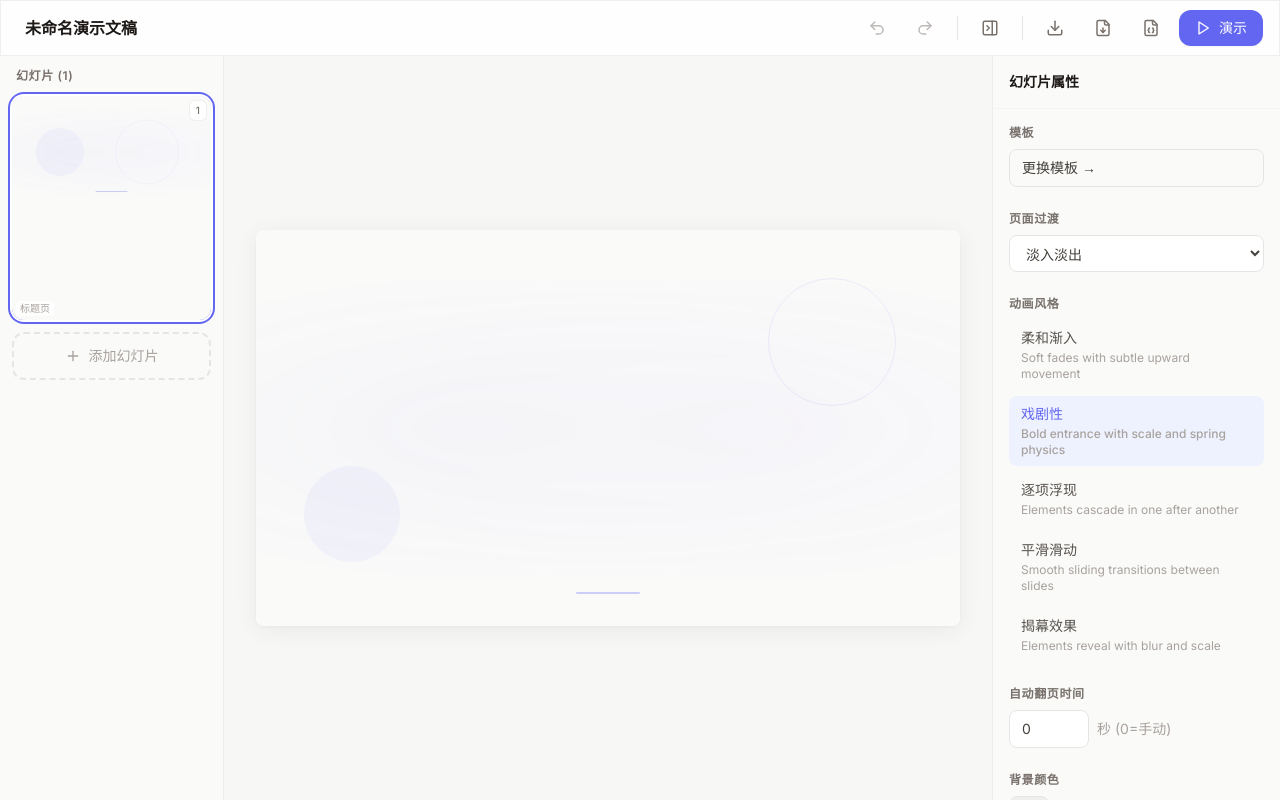
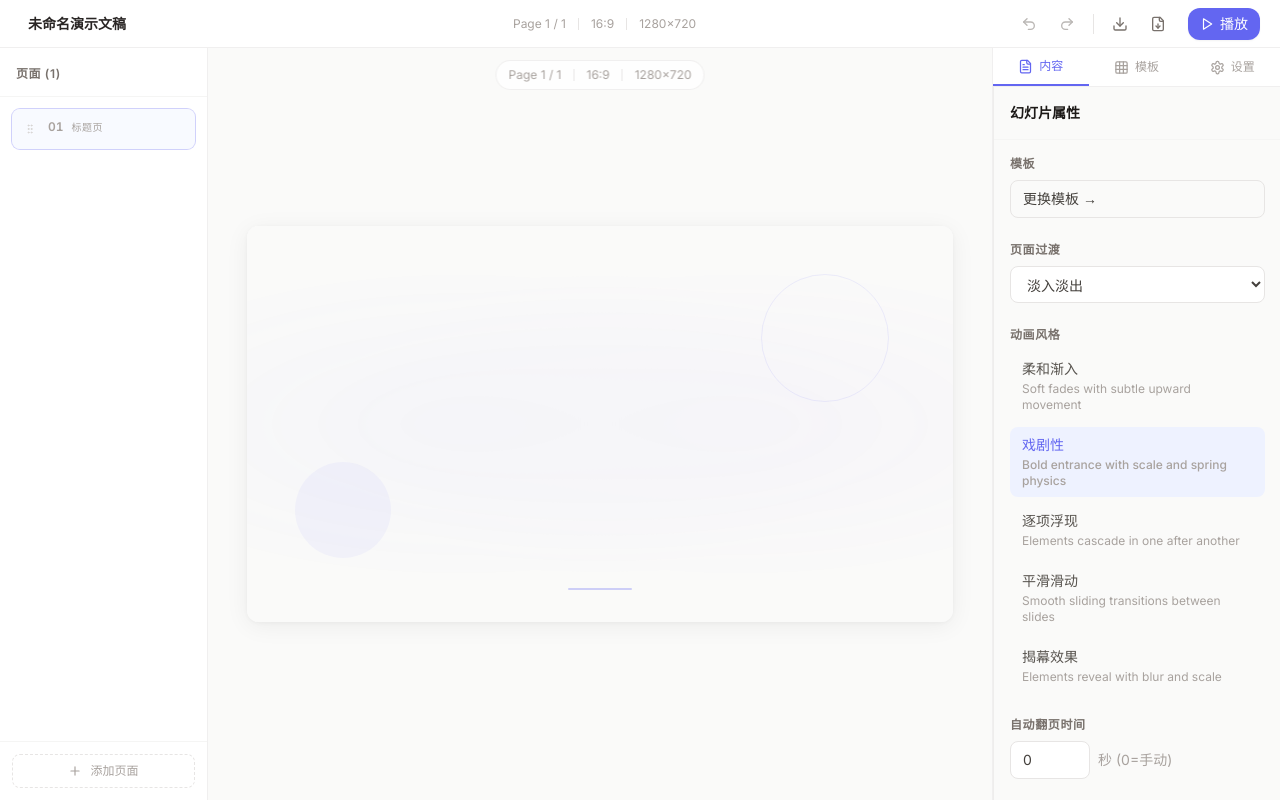
Before and after one commit to DeepCloud-Yangrui/DeepCloude-html-slide-editor, a React (Vite) app: page /editor/1 in a window 1280 px wide. Built offline with nearby package versions, Linux system fonts and the light colour scheme.

Commit message:
重构为 Showreel 风格三栏编辑器布局

```diff
--- a/src/components/editor/Canvas.tsx
+++ b/src/components/editor/Canvas.tsx
@@ -6,12 +6,20 @@ import SelectionOverlay from './SelectionOverlay'
 export default function Canvas() {
   const canvasRef = useRef<HTMLDivElement>(null)
   const currentSlide = useCurrentSlide()
+  const slides = useEditorStore((s) => s.slides)
   const setSelectedElement = useEditorStore((s) => s.setSelectedElement)
   const updateElementContent = useEditorStore((s) => s.updateElementContent)
+  const currentIdx = currentSlide ? slides.findIndex((s) => s.id === currentSlide.id) + 1 : 0
 
   if (!currentSlide) {
     return (
-      <div className="flex-1 flex items-center justify-center bg-stone-100/50">
+      <div
+        className="flex-1 flex items-center justify-center"
+        style={{
+          backgroundImage: 'radial-gradient(circle, #d6d3d1 0.5px, transparent 0.5px)',
+          backgroundSize: '20px 20px',
+        }}
+      >
         <div className="text-stone-400 text-sm">请选择或创建一张幻灯片</div>
       </div>
     )
@@ -28,12 +36,29 @@ export default function Canvas() {
   }
 
   return (
-    <div className="flex-1 flex items-center justify-center bg-stone-100/50 p-8">
+    <div
+      className="flex-1 flex flex-col items-center justify-center relative overflow-auto"
+      style={{
+        backgroundImage: 'radial-gradient(circle, #d6d3d1 0.5px, transparent 0.5px)',
+        backgroundSize: '20px 20px',
+      }}
+    >
+      {/* Page info bar */}
+      <div className="absolute top-3 left-1/2 -translate-x-1/2 flex items-center gap-3 text-xs text-stone-400 bg-white/80 backdrop-blur-sm px-3 py-1.5 rounded-full border border-stone-200/60 z-10">
+        <span>
+          Page {currentIdx} / {slides.length}
+        </span>
+        <span className="w-px h-3 bg-stone-200" />
+        <span>16:9</span>
+        <span className="w-px h-3 bg-stone-200" />
+        <span>1280×720</span>
+      </div>
+
+      {/* Slide frame */}
       <div
         ref={canvasRef}
-        className="relative w-full max-w-[960px] slide-shadow rounded-lg overflow-hidden bg-white
-                   transition-shadow duration-300 hover:slide-shadow-hover"
-        style={{ aspectRatio: '16 / 9' }}
+        className="slide-shadow rounded-xl overflow-hidden bg-white"
+        style={{ width: 'min(90%, 800px)', aspectRatio: '16/9' }}
       >
         <TemplateRenderer
           slide={currentSlide}
--- a/src/components/editor/EditorLayout.tsx
+++ b/src/components/editor/EditorLayout.tsx
@@ -1,10 +1,9 @@
 import { useEffect } from 'react'
 import { useEditorStore } from '@/store/useEditorStore'
-import Toolbar from './Toolbar'
-import Sidebar from './Sidebar'
+import TopBar from './TopBar'
+import SlideList from './SlideList'
 import Canvas from './Canvas'
-import PropertiesPanel from './PropertiesPanel'
-import TemplatePicker from './TemplatePicker'
+import InspectorPanel from './InspectorPanel'
 
 export default function EditorLayout() {
   const undo = useEditorStore((s) => s.undo)
@@ -14,9 +13,8 @@ export default function EditorLayout() {
   useEffect(() => {
     function handleKeyDown(e: KeyboardEvent) {
       const target = e.target as HTMLElement
-      if (target.tagName === 'INPUT' || target.tagName === 'TEXTAREA' || target.isContentEditable) {
+      if (target.tagName === 'INPUT' || target.tagName === 'TEXTAREA' || target.isContentEditable)
         return
-      }
       if ((e.ctrlKey || e.metaKey) && e.key === 'z' && !e.shiftKey) {
         e.preventDefault()
         undo()
@@ -35,14 +33,13 @@ export default function EditorLayout() {
   }, [undo, redo])
 
   return (
-    <div className="h-screen flex flex-col bg-surface">
-      <Toolbar />
+    <div className="h-screen flex flex-col bg-stone-50">
+      <TopBar />
       <div className="flex-1 flex overflow-hidden">
-        <Sidebar />
+        <SlideList />
         <Canvas />
-        <PropertiesPanel />
+        <InspectorPanel />
       </div>
-      <TemplatePicker />
     </div>
   )
 }
--- /dev/null
+++ b/src/components/editor/InspectorPanel.tsx
@@ -0,0 +1,111 @@
+import { useState } from 'react'
+import { FileText, Grid3X3, Settings } from 'lucide-react'
+import { useEditorStore } from '@/store/useEditorStore'
+import PropertiesPanel from './PropertiesPanel'
+import TemplatePicker from './TemplatePicker'
+
+type Tab = 'content' | 'templates' | 'settings'
+
+const TABS: { key: Tab; label: string; icon: typeof FileText }[] = [
+  { key: 'content', label: '内容', icon: FileText },
+  { key: 'templates', label: '模板', icon: Grid3X3 },
+  { key: 'settings', label: '设置', icon: Settings },
+]
+
+export default function InspectorPanel() {
+  const [activeTab, setActiveTab] = useState<Tab>('content')
+
+  return (
+    <div className="w-72 flex-shrink-0 bg-white border-l border-stone-200/60 flex flex-col overflow-hidden">
+      {/* Tab bar */}
+      <div className="flex border-b border-stone-200/60 flex-shrink-0">
+        {TABS.map((tab) => {
+          const Icon = tab.icon
+          return (
+            <button
+              key={tab.key}
+              onClick={() => setActiveTab(tab.key)}
+              className={`flex-1 flex items-center justify-center gap-1.5 py-2.5 text-xs font-medium transition-colors
+                ${
+                  activeTab === tab.key
+                    ? 'text-brand border-b-2 border-brand'
+                    : 'text-stone-400 hover:text-stone-600'
+                }`}
+            >
+              <Icon size={15} />
+              {tab.label}
+            </button>
+          )
+        })}
+      </div>
+
+      {/* Tab content */}
+      <div className="flex-1 overflow-y-auto">
+        {activeTab === 'content' && <PropertiesPanel />}
+        {activeTab === 'templates' && <TemplatePanel />}
+        {activeTab === 'settings' && <SettingsPanel />}
+      </div>
+    </div>
+  )
+}
+
+function TemplatePanel() {
+  const toggleTemplatePicker = useEditorStore((s) => s.toggleTemplatePicker)
+
+  return (
+    <div className="p-4">
+      <h3 className="text-xs font-semibold text-stone-500 uppercase tracking-wider mb-3">模板</h3>
+      <button
+        onClick={toggleTemplatePicker}
+        className="w-full text-left px-3 py-2 rounded-lg border border-stone-200 text-sm text-stone-700
+                   hover:border-brand hover:text-brand transition-colors"
+      >
+        打开模板列表 →
+      </button>
+      <TemplatePicker />
+    </div>
+  )
+}
+
+function SettingsPanel() {
+  const title = useEditorStore((s) => s.title)
+
+  return (
+    <div className="p-4 space-y-5">
+      <div>
+        <h3 className="text-xs font-semibold text-stone-500 uppercase tracking-wider mb-3">
+          演示信息
+        </h3>
+        <div className="text-sm text-stone-700">标题：{title || '未命名'}</div>
+        <div className="text-xs text-stone-400 mt-1">16:9 / 1280×720</div>
+      </div>
+
+      <div>
+        <h3 className="text-xs font-semibold text-stone-500 uppercase tracking-wider mb-3">
+          快捷键
+        </h3>
+        <div className="space-y-1.5 text-xs text-stone-500">
+          <div>
+            <kbd className="px-1 py-0.5 bg-stone-100 rounded text-stone-600">Ctrl+Z</kbd> 撤销
+          </div>
+          <div>
+            <kbd className="px-1 py-0.5 bg-stone-100 rounded text-stone-600">Ctrl+Shift+Z</kbd> 重做
+          </div>
+          <div>
+            <kbd className="px-1 py-0.5 bg-stone-100 rounded text-stone-600">→</kbd> 演示翻页
+          </div>
+          <div>
+            <kbd className="px-1 py-0.5 bg-stone-100 rounded text-stone-600">Esc</kbd> 退出演示
+          </div>
+        </div>
+      </div>
+
+      <div>
+        <h3 className="text-xs font-semibold text-stone-500 uppercase tracking-wider mb-3">导出</h3>
+        <p className="text-xs text-stone-400 leading-relaxed">
+          使用顶部栏的导出按钮导出 JSON 或独立 HTML 文件。
+        </p>
+      </div>
+    </div>
+  )
+}
--- a/src/components/editor/SlideList.tsx
+++ b/src/components/editor/SlideList.tsx
@@ -9,6 +9,7 @@ import {
 } from '@dnd-kit/core'
 import { SortableContext, verticalListSortingStrategy } from '@dnd-kit/sortable'
 import { useEditorStore } from '@/store/useEditorStore'
+import { getTemplateById } from '@/data/templates'
 import SlideThumbnail from './SlideThumbnail'
 
 export default function SlideList() {
@@ -20,62 +21,70 @@ export default function SlideList() {
   const deleteSlide = useEditorStore((s) => s.deleteSlide)
   const moveSlide = useEditorStore((s) => s.moveSlide)
 
-  const sensors = useSensors(
-    useSensor(PointerSensor, {
-      activationConstraint: { distance: 8 },
-    }),
-  )
+  const sensors = useSensors(useSensor(PointerSensor, { activationConstraint: { distance: 8 } }))
 
   function handleDragEnd(event: DragEndEvent) {
     const { active, over } = event
     if (over && active.id !== over.id) {
       const oldIndex = slides.findIndex((s) => s.id === active.id)
       const newIndex = slides.findIndex((s) => s.id === over.id)
-      if (oldIndex !== -1 && newIndex !== -1) {
-        moveSlide(oldIndex, newIndex)
-      }
+      if (oldIndex !== -1 && newIndex !== -1) moveSlide(oldIndex, newIndex)
     }
   }
 
   return (
-    <div className="flex flex-col gap-3">
-      <div className="flex items-center justify-between px-1">
+    <div className="w-52 flex-shrink-0 bg-white border-r border-stone-200/60 flex flex-col overflow-hidden">
+      {/* Header */}
+      <div className="px-4 py-3 border-b border-stone-100">
         <span className="text-xs font-semibold text-stone-500 uppercase tracking-wider">
-          幻灯片 ({slides.length})
+          页面 ({slides.length})
         </span>
       </div>
 
+      {/* Slide list */}
+      <div className="flex-1 overflow-y-auto p-3">
         <DndContext sensors={sensors} collisionDetection={closestCenter} onDragEnd={handleDragEnd}>
           <SortableContext items={slides.map((s) => s.id)} strategy={verticalListSortingStrategy}>
-          <div className="flex flex-col gap-2">
-            {slides.map((slide, index) => (
+            <div className="flex flex-col gap-1.5">
+              {slides.map((slide, index) => {
+                const template = getTemplateById(slide.templateId)
+                const label = template?.nameZh ?? slide.templateId
+
+                return (
                   <SlideThumbnail
                     key={slide.id}
                     slide={slide}
                     isActive={slide.id === currentSlideId}
                     index={index}
+                    label={label}
                     onSelect={() => setCurrentSlide(slide.id)}
                     onDuplicate={() => duplicateSlide(slide.id)}
                     onDelete={() => {
                       if (slides.length <= 1) return
-                  if (!window.confirm('确定要删除这张幻灯片吗？此操作可以撤销（Ctrl+Z）。')) return
+                      if (!window.confirm('确定要删除这张幻灯片吗？此操作可以撤销（Ctrl+Z）。'))
+                        return
                       deleteSlide(slide.id)
                     }}
                   />
-            ))}
+                )
+              })}
             </div>
           </SortableContext>
         </DndContext>
+      </div>
 
+      {/* Add button */}
+      <div className="p-3 border-t border-stone-100">
         <button
           onClick={() => addSlide('bullets')}
-        className="flex items-center justify-center gap-2 w-full py-3 rounded-xl
-                   border-2 border-dashed border-stone-200 text-stone-400
-                   hover:border-brand hover:text-brand transition-colors text-sm font-medium"
+          className="flex items-center justify-center gap-2 w-full py-2 rounded-lg
+                     border border-dashed border-stone-200 text-stone-400 text-xs font-medium
+                     hover:border-brand hover:text-brand transition-colors"
         >
-        <Plus size={16} />
-        添加幻灯片
+          <Plus size={14} />
+          添加页面
         </button>
+      </div>
     </div>
   )
 }
--- a/src/components/editor/SlideThumbnail.tsx
+++ b/src/components/editor/SlideThumbnail.tsx
@@ -4,12 +4,12 @@ import { useSortable } from '@dnd-kit/sortable'
 import { CSS } from '@dnd-kit/utilities'
 import type { Slide } from '@/types'
 import { getTemplateById } from '@/data/templates'
-import TemplateRenderer from '@/templates/TemplateRenderer'
 
 interface SlideThumbnailProps {
   slide: Slide
   isActive: boolean
   index: number
+  label?: string
   onSelect: () => void
   onDuplicate: () => void
   onDelete: () => void
@@ -19,6 +19,7 @@ function SlideThumbnail({
   slide,
   isActive,
   index,
+  label,
   onSelect,
   onDuplicate,
   onDelete,
@@ -34,53 +35,54 @@ function SlideThumbnail({
   }
 
   const template = getTemplateById(slide.templateId)
+  const tag = label ?? template?.nameZh ?? slide.templateId
+  const titlePreview = slide.title || ''
 
   return (
     <div
       ref={setNodeRef}
       style={style}
-      className={`group relative rounded-xl overflow-hidden transition-all duration-200 cursor-pointer
-        ${isActive ? 'ring-2 ring-brand ring-offset-2' : 'hover:ring-1 hover:ring-stone-300'}`}
+      className={`group relative rounded-lg overflow-hidden transition-all duration-200 cursor-pointer
+        ${isActive ? 'bg-brand-light/40 ring-1 ring-brand/30' : 'hover:bg-stone-50'}`}
       onClick={onSelect}
     >
+      <div className="flex items-start gap-2.5 p-2.5">
         {/* Drag handle */}
         <button
           {...attributes}
           {...listeners}
-        className="absolute top-1 left-1 z-10 w-5 h-5 flex items-center justify-center
-                   text-stone-400 hover:text-stone-600 opacity-0 group-hover:opacity-100 transition-opacity
-                   cursor-grab active:cursor-grabbing"
+          className="mt-0.5 w-4 h-4 flex items-center justify-center flex-shrink-0
+                     text-stone-300 hover:text-stone-500 cursor-grab active:cursor-grabbing transition-colors"
         >
           <GripVertical size={12} />
         </button>
 
-      {/* Slide number */}
-      <div
-        className="absolute top-1 right-1 z-10 bg-white/90 text-stone-500 text-[10px] font-medium
-                      px-1.5 py-0.5 rounded-md border border-stone-200/60"
-      >
-        {index + 1}
+        {/* Info */}
+        <div className="flex-1 min-w-0">
+          {/* Page number + template tag */}
+          <div className="flex items-center gap-2 mb-0.5">
+            <span className="text-xs font-semibold text-stone-400 tabular-nums">
+              {String(index + 1).padStart(2, '0')}
+            </span>
+            <span className="text-[10px] font-medium text-stone-400 uppercase tracking-wider">
+              {tag}
+            </span>
           </div>
-
-      {/* Mini slide preview */}
-      <div className="aspect-[16/9] bg-white overflow-hidden scale-[0.5] origin-top-left w-[200%] h-[200%] pointer-events-none">
-        <TemplateRenderer slide={slide} mode="editor" animated={false} />
-      </div>
-
-      {/* Template name badge */}
-      <div className="absolute bottom-1 left-1 text-[10px] text-stone-400 bg-white/80 px-1 rounded">
-        {template?.nameZh ?? slide.templateId}
+          {/* Title preview */}
+          {titlePreview && (
+            <div className="text-[11px] text-stone-600 truncate leading-tight">{titlePreview}</div>
+          )}
         </div>
 
         {/* Hover actions */}
-      <div className="absolute bottom-1 right-1 flex gap-0.5 opacity-0 group-hover:opacity-100 transition-opacity">
+        <div className="flex gap-0.5 opacity-0 group-hover:opacity-100 transition-opacity flex-shrink-0">
           <button
             onClick={(e) => {
               e.stopPropagation()
               onDuplicate()
             }}
-          className="w-5 h-5 flex items-center justify-center rounded bg-white/90 text-stone-500
-                     hover:text-brand hover:bg-white transition-colors"
+            className="w-5 h-5 flex items-center justify-center rounded text-stone-400
+                       hover:text-brand hover:bg-white/60 transition-colors"
           >
             <Copy size={10} />
           </button>
@@ -89,11 +91,12 @@ function SlideThumbnail({
               e.stopPropagation()
               onDelete()
             }}
-          className="w-5 h-5 flex items-center justify-center rounded bg-white/90 text-stone-500
-                     hover:text-red-500 hover:bg-white transition-colors"
+            className="w-5 h-5 flex items-center justify-center rounded text-stone-400
+                       hover:text-red-500 hover:bg-white/60 transition-colors"
           >
             <Trash2 size={10} />
           </button>
+        </div>
       </div>
     </div>
   )
--- /dev/null
+++ b/src/components/editor/TopBar.tsx
@@ -0,0 +1,89 @@
+import { Play, Undo2, Redo2, Download, FileDown } from 'lucide-react'
+import { useNavigate } from 'react-router-dom'
+import { useEditorStore } from '@/store/useEditorStore'
+import { exportProjectToJSON } from '@/utils/exportJson'
+import { useCurrentSlide } from '@/store/useEditorStore'
+import IconButton from '@/components/shared/IconButton'
+import Button from '@/components/shared/Button'
+
+export default function TopBar() {
+  const navigate = useNavigate()
+  const title = useEditorStore((s) => s.title)
+  const setTitle = useEditorStore((s) => s.setTitle)
+  const presentationId = useEditorStore((s) => s.presentationId)
+  const slides = useEditorStore((s) => s.slides)
+  const currentSlide = useCurrentSlide()
+  const canUndo = useEditorStore((s) => s._undoStack.length > 0)
+  const canRedo = useEditorStore((s) => s._redoStack.length > 0)
+  const undo = useEditorStore((s) => s.undo)
+  const redo = useEditorStore((s) => s.redo)
+  const slidesCount = slides.length
+  const currentIdx = currentSlide ? slides.findIndex((s) => s.id === currentSlide.id) + 1 : 0
+
+  const handlePresent = () => {
+    if (presentationId) navigate(`/present/${presentationId}`)
+  }
+
+  const handleExportJSON = () => {
+    const state = useEditorStore.getState()
+    exportProjectToJSON(state.title, state.settings, state.slides)
+  }
+
+  const handleExportHTML = () => {
+    import('@/utils/exportHtml').then(({ exportProjectToHTML }) => {
+      const state = useEditorStore.getState()
+      exportProjectToHTML(state.title, state.settings, state.slides)
+    })
+  }
+
+  return (
+    <div className="h-12 flex items-center justify-between px-5 border-b border-stone-200/60 bg-white flex-shrink-0">
+      {/* Left: project title */}
+      <div className="flex items-center gap-3 min-w-0">
+        <input
+          type="text"
+          value={title}
+          onChange={(e) => setTitle(e.target.value)}
+          className="text-sm font-semibold text-stone-800 bg-transparent border-none outline-none
+                     focus:bg-stone-50 rounded-lg px-2 py-1 w-44 transition-colors placeholder:text-stone-400"
+          placeholder="未命名幻灯片"
+        />
+      </div>
+
+      {/* Center: page info */}
+      <div className="hidden sm:flex items-center gap-3 text-xs text-stone-400">
+        <span>
+          Page {currentIdx} / {slidesCount}
+        </span>
+        <span className="w-px h-3 bg-stone-200" />
+        <span>16:9</span>
+        <span className="w-px h-3 bg-stone-200" />
+        <span>1280×720</span>
+      </div>
+
+      {/* Right: actions */}
+      <div className="flex items-center gap-1.5">
+        <IconButton tooltip="撤销 (Ctrl+Z)" size="sm" onClick={undo} disabled={!canUndo}>
+          <Undo2 size={16} />
+        </IconButton>
+        <IconButton tooltip="重做 (Ctrl+Shift+Z)" size="sm" onClick={redo} disabled={!canRedo}>
+          <Redo2 size={16} />
+        </IconButton>
+
+        <div className="w-px h-5 bg-stone-200 mx-1" />
+
+        <IconButton tooltip="导出 JSON" size="sm" onClick={handleExportJSON}>
+          <Download size={16} />
+        </IconButton>
+        <IconButton tooltip="导出 HTML" size="sm" onClick={handleExportHTML}>
+          <FileDown size={16} />
+        </IconButton>
+
+        <Button variant="primary" size="sm" onClick={handlePresent} className="gap-1.5 ml-2">
+          <Play size={14} />
+          播放
+        </Button>
+      </div>
+    </div>
+  )
+}
```
Lines whose indentation alone changed are shown as unchanged.
